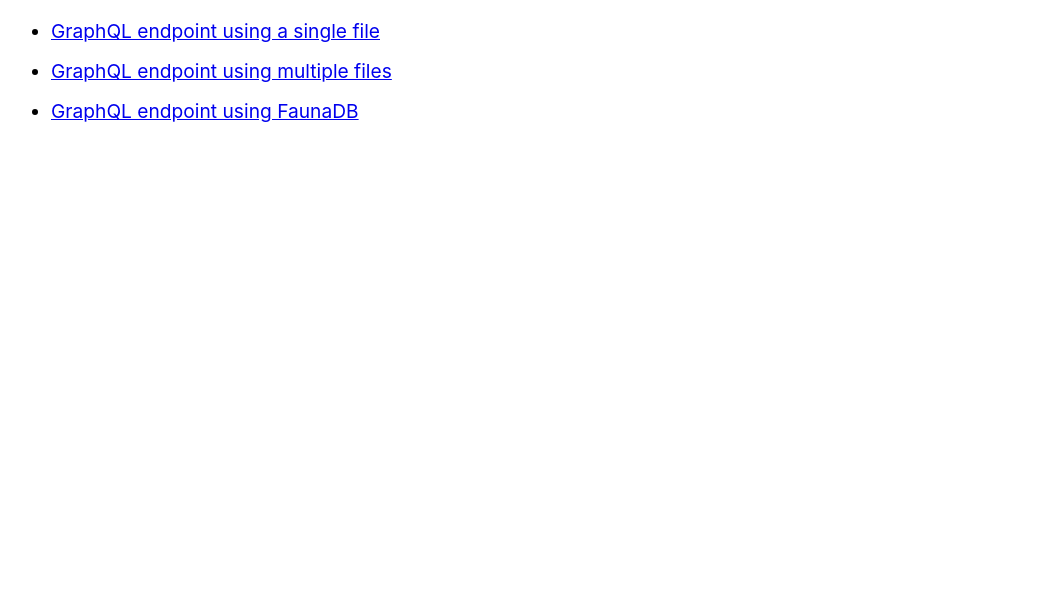
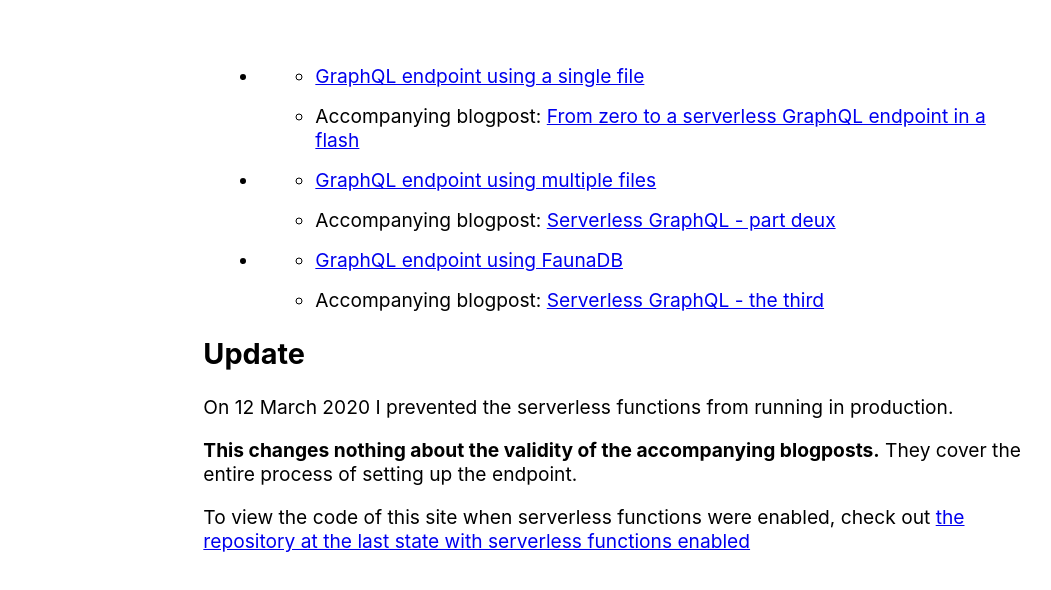
Before and after one commit to NickyMeuleman/serverless-graphql, a website: page public/index.html in a window 1280 px wide. Shown: the whole page, without its empty margins (13-1064 px from the left). Drawn offline with Linux system fonts and the light colour scheme.

Commit message:
build: disable serverless functions in prod

```diff
--- a/public/index.html
+++ b/public/index.html
@@ -4,12 +4,14 @@
     <meta charset="UTF-8" />
     <meta name="viewport" content="width=device-width, initial-scale=1.0" />
     <meta http-equiv="X-UA-Compatible" content="ie=edge" />
-    <title>Serverless pokemon api</title>
+    <title>Serverless Pokemon api</title>
     <style>
       body {
         font-family: -apple-system, system-ui, BlinkMacSystemFont, "Segoe UI",
           Roboto, "Helvetica Neue", Ubuntu, Arial, sans-serif;
-          font-size: 1.2rem;
+        font-size: 1.2rem;
+        max-width: 70ch;
+        margin: 4rem auto;
       }
       li {
         margin: 1rem;
@@ -19,13 +21,73 @@
   <body>
     <ul>
       <li>
-        <a href="/.netlify/functions/base">GraphQL endpoint using a single file</a></li>
-      <li>
-        <a href="/.netlify/functions/seperated">GraphQL endpoint using multiple files</a>
+        <ul>
+          <li>
+            <a href="#functions-offline"
+              >GraphQL endpoint using a single file</a
+            >
+          </li>
+          <li>
+            Accompanying blogpost:
+            <a href="https://nickymeuleman.netlify.app/blog/serverless-graphql"
+              >From zero to a serverless GraphQL endpoint in a flash</a
+            >
+          </li>
+        </ul>
       </li>
       <li>
-        <a href="/.netlify/functions/fauna">GraphQL endpoint using FaunaDB</a></li>
+        <ul>
+          <li>
+            <a href="#functions-offline"
+              >GraphQL endpoint using multiple files</a
+            >
+          </li>
+          <li>
+            Accompanying blogpost:
+            <a
+              href="https://nickymeuleman.netlify.app/blog/serverless-graphql-part-2"
+              >Serverless GraphQL - part deux</a
+            >
+          </li>
+        </ul>
+      </li>
+      <li>
+        <ul>
+          <li>
+            <a href="#functions-offline">GraphQL endpoint using FaunaDB</a>
+          </li>
+          <li>
+            Accompanying blogpost:
+            <a
+              href="https://nickymeuleman.netlify.app/blog/serverless-graphql-part-3"
+              >Serverless GraphQL - the third</a
+            >
+          </li>
+        </ul>
       </li>
     </ul>
+    <div id="functions-offline">
+      <h2>Update</h2>
+      <p>
+        On <time datetime="2020-03-12">12 March 2020</time> I prevented the
+        serverless functions from running in production.
+      </p>
+      <p>
+        <strong
+          >This changes nothing about the validity of the accompanying
+          blogposts.</strong
+        >
+        They cover the entire process of setting up the endpoint.
+      </p>
+      <p>
+        To view the code of this site when serverless functions were enabled,
+        check out
+        <a
+          href="https://github.com/NickyMeuleman/serverless-graphql/tree/dc3916542a7400db9bcf5a3dd404aaddb08793b8"
+        >
+          the repository at the last state with serverless functions enabled
+        </a>
+      </p>
+    </div>
   </body>
 </html>
```
Also changed, not shown: netlify.toml.
